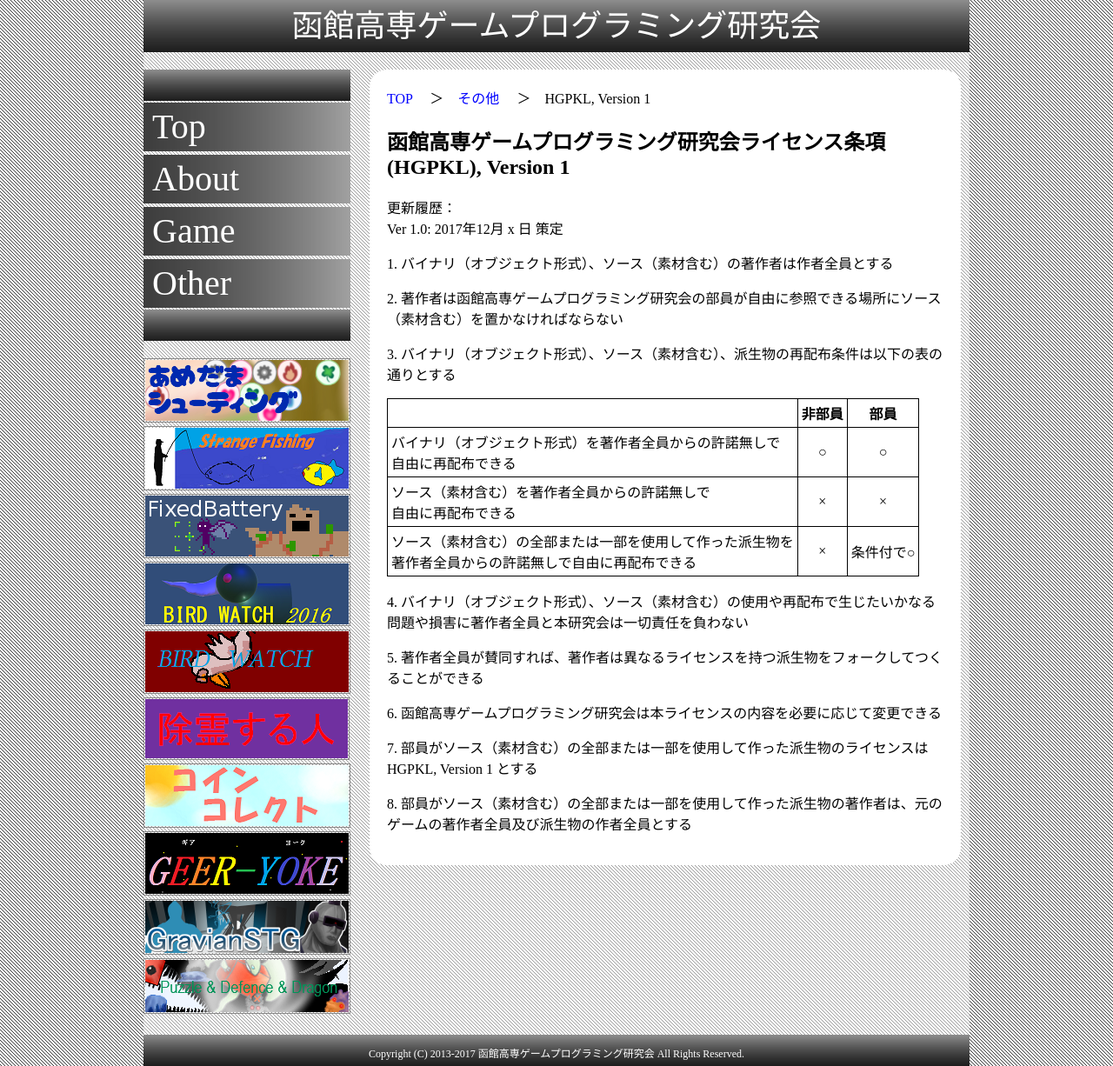
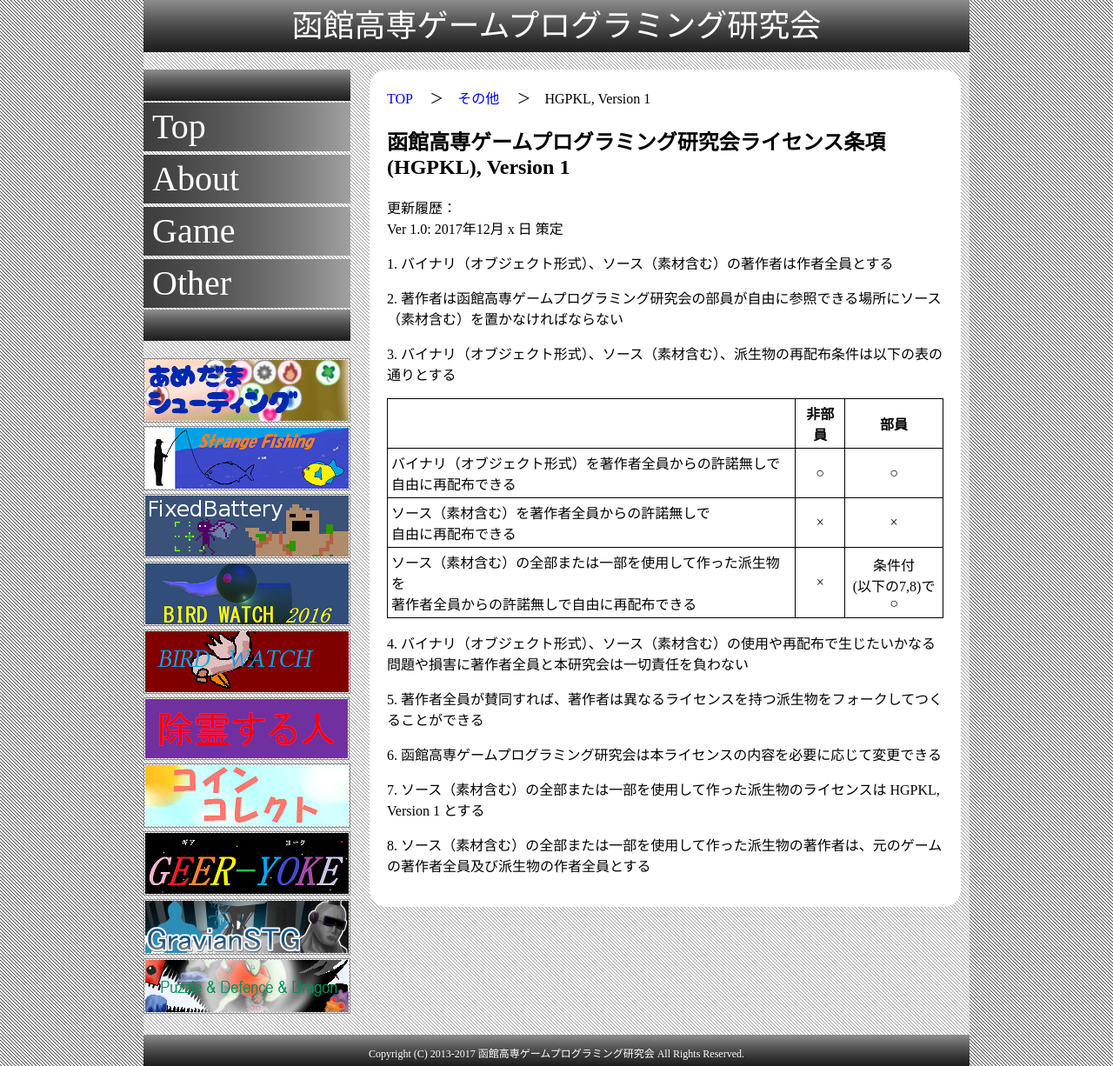
Before and after one commit to hnctgpgk/hnctgpgk.github.io, a Jekyll site: the page built from other/HGPKLv1.md, in a window 1280 px wide. Shown: the whole page at 87% size. Built offline with Jekyll 4.4.1, drawn with Linux system fonts in a browser that asks for light colours.

Commit message:
HGPKLv1更新

```diff
--- a/other/HGPKLv1.md
+++ b/other/HGPKLv1.md
@@ -56,7 +56,7 @@ Ver 1.0: 2017年12月 x 日 策定
 <tr>
 <td>ソース（素材含む）の全部または一部を使用して作った派生物を<br>著作者全員からの許諾無しで自由に再配布できる</td>
 <td class="center">×</td>
-<td class="center">条件付で○</td>
+<td class="center">条件付<br>(以下の7,8)で○</td>
 </tr>
 
 </table>
@@ -74,11 +74,11 @@ Ver 1.0: 2017年12月 x 日 策定
 </p>
 
 <p>
-7. 部員がソース（素材含む）の全部または一部を使用して作った派生物のライセンスは HGPKL, Version 1 とする
+7. ソース（素材含む）の全部または一部を使用して作った派生物のライセンスは HGPKL, Version 1 とする
 </p>
 
 <p>
-8. 部員がソース（素材含む）の全部または一部を使用して作った派生物の著作者は、元のゲームの著作者全員及び派生物の作者全員とする
+8. ソース（素材含む）の全部または一部を使用して作った派生物の著作者は、元のゲームの著作者全員及び派生物の作者全員とする
 </p>
 
 
```
